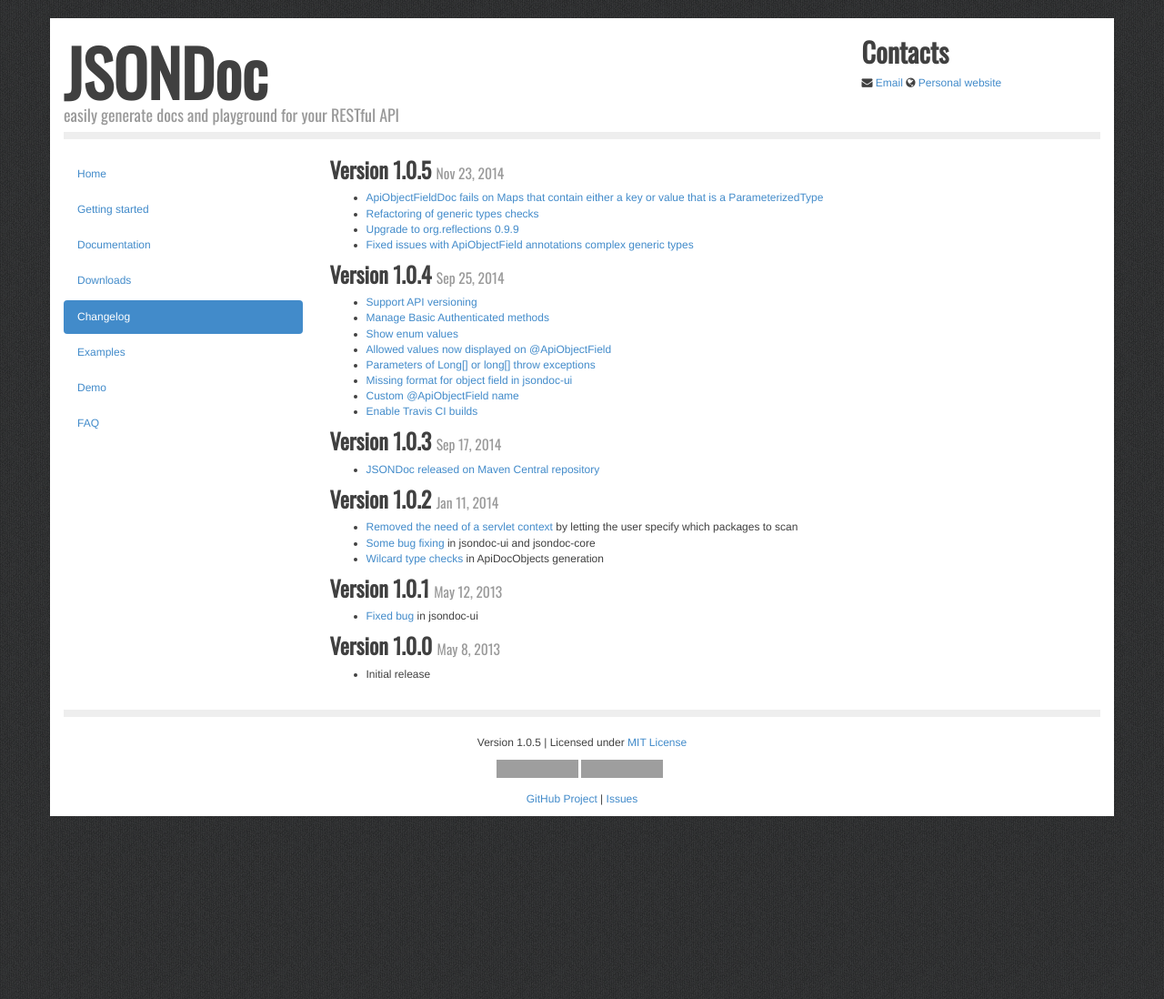
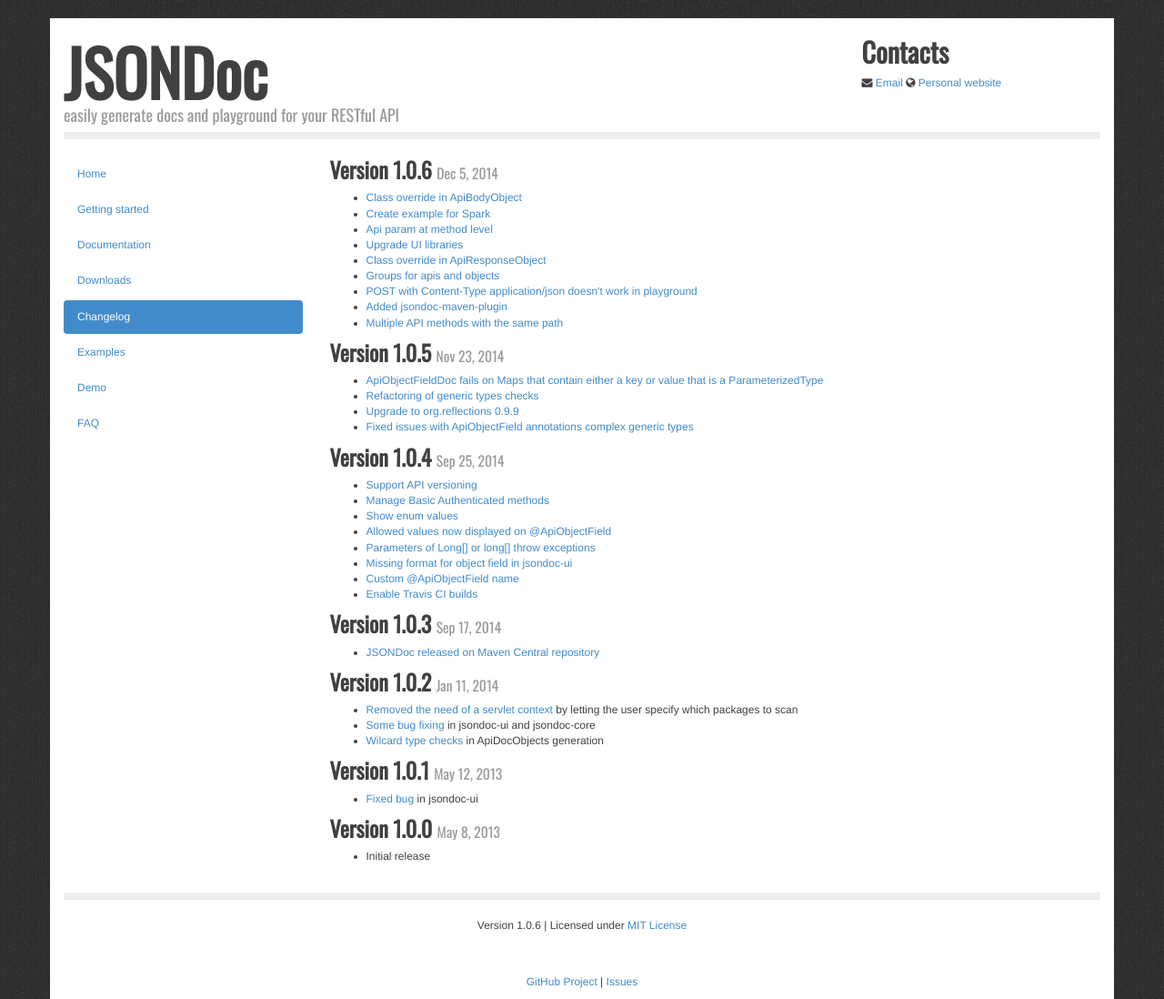
Before and after one commit to fabiomaffioletti/jsondoc, a Jekyll site: the page built from changelog.html, in a window 1280 px wide. Shown: the whole page at 91% size. Built offline with Jekyll 4.4.1, drawn with Linux system fonts in a browser that asks for light colours; nearby versions of some CDN libraries; some web fonts are replaced; Markdown is read by kramdown in place of the engine named in the settings; before the commit the page ends 900 px from its top, so only the background shows below that; grey boxes are pictures that could not be loaded.

Commit message:
changelog for version 1.0.6

```diff
--- a/_config.yml
+++ b/_config.yml
@@ -2,6 +2,6 @@ name: JSONDoc
 baseurl:
 markdown: redcarpet
 pygments: true
-version: 1.0.5
+version: 1.0.6
 demourl: http://jsondoc.eu01.aws.af.cm/jsondoc.jsp
 downloadurl: distro/jsondoc-bundle-1.0.2.tar.gz
--- a/changelog.html
+++ b/changelog.html
@@ -2,6 +2,19 @@
 layout: default
 title: Changelog
 ---
+
+<h3>Version 1.0.6 <small>Dec 5, 2014</small></h3>
+<ul>
+<li><a target="_blank" href="https://github.com/fabiomaffioletti/jsondoc/issues/42">Class override in ApiBodyObject</li>
+<li><a target="_blank" href="https://github.com/fabiomaffioletti/jsondoc/issues/41">Create example for Spark</li>
+<li><a target="_blank" href="https://github.com/fabiomaffioletti/jsondoc/issues/40">Api param at method level</li>
+<li><a target="_blank" href="https://github.com/fabiomaffioletti/jsondoc/issues/39">Upgrade UI libraries</li>
+<li><a target="_blank" href="https://github.com/fabiomaffioletti/jsondoc/issues/38">Class override in ApiResponseObject</li>
+<li><a target="_blank" href="https://github.com/fabiomaffioletti/jsondoc/issues/36">Groups for apis and objects</li>
+<li><a target="_blank" href="https://github.com/fabiomaffioletti/jsondoc/issues/23">POST with Content-Type application/json doesn't work in playground</li>
+<li><a target="_blank" href="https://github.com/fabiomaffioletti/jsondoc/issues/17">Added jsondoc-maven-plugin</li>
+<li><a target="_blank" href="https://github.com/fabiomaffioletti/jsondoc/issues/4">Multiple API methods with the same path</li>
+</ul>
 
 <h3>Version 1.0.5 <small>Nov 23, 2014</small></h3>
 <ul>
--- a/downloads.html
+++ b/downloads.html
@@ -5,7 +5,7 @@ title: Downloads
 
 <h3>Current version {{ site.version }}</h3>
 <div class="alert alert-info">
-JSONDoc is now compatible with Java 8.
+<ul class="list-unstyled"><li>upgraded UI libraries and layout</li><li>compatibility with old style servlets</li><li>jsondoc-maven-plugin to generate the documentation json and save it to a file</li><li>example for Spark framework</li></ul>
 </div>
 
 <h4>Previous versions</h4>
@@ -14,6 +14,7 @@ JSONDoc is now compatible with Java 8.
         	<tr><th style="width: 130px;">Version</th><th>Download bundle <code>*</code></th></tr>
         </thead>
         <tbody>
+                <tr><td>1.0.5</td><td>Available on Maven central</td></tr>
                 <tr><td>1.0.4</td><td>Available on Maven central</td></tr>
         	<tr><td>1.0.3</td><td>Available on Maven central</td></tr>
         	<tr><td>1.0.2</td><td><a href="{{ site.baseurl }}/distro/jsondoc-bundle-1.0.2.tar.gz">jsondoc-bundle-1.0.2</a></td></tr>
```
Also changed, not shown: documentation.html (+8 -1 lines).
